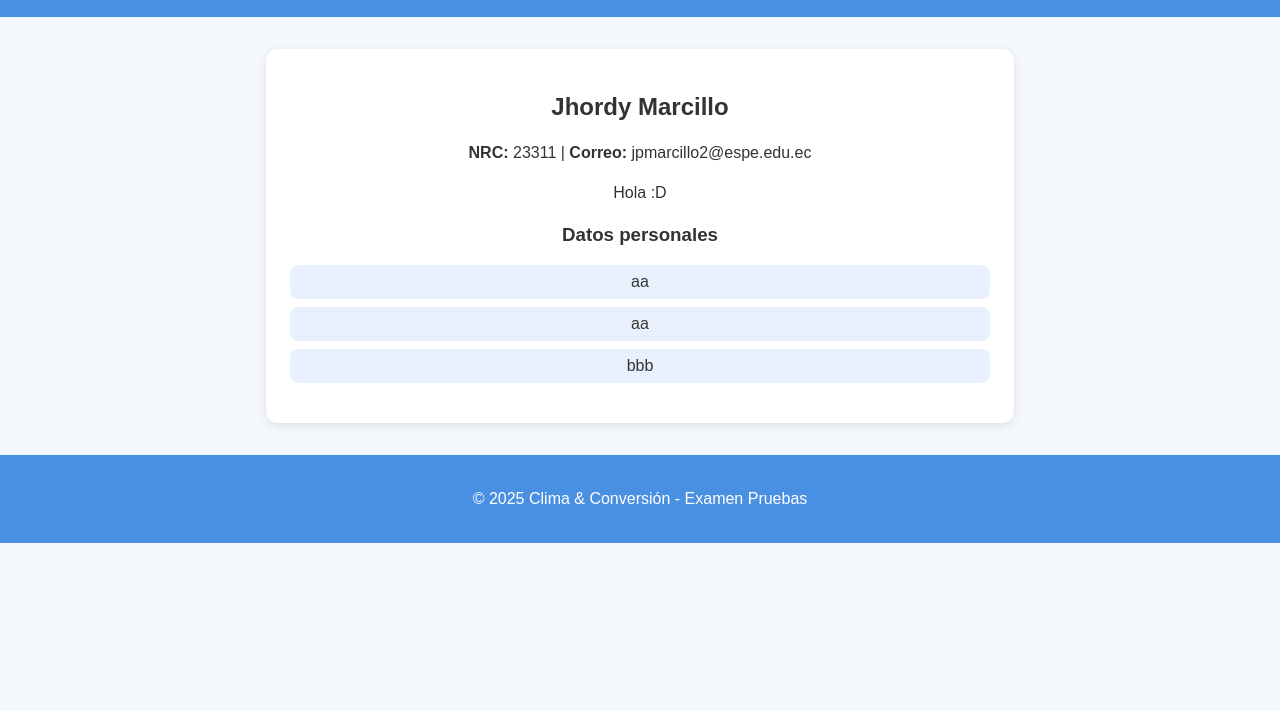
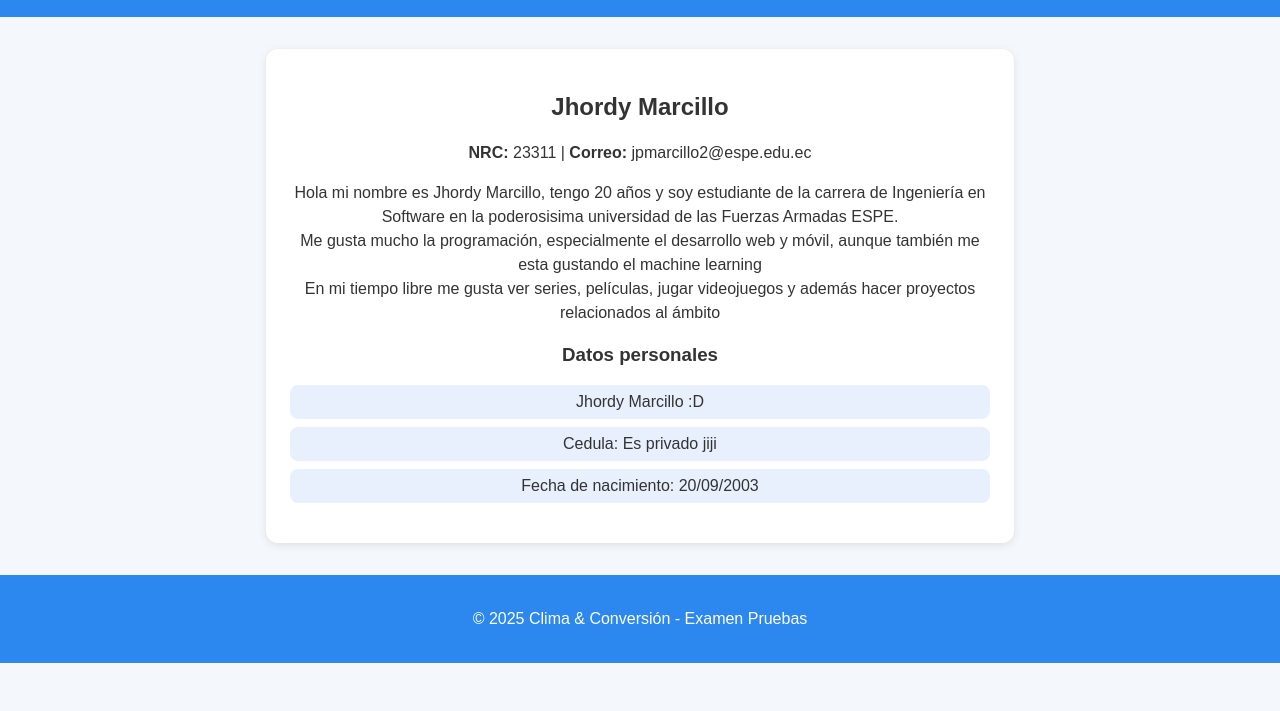
Before and after one commit to JhordyMarcillo/ExamenPruebas, a website: page public/index.html in a window 1280 px wide. Shown: the part 89-800 px from the top of the page. Drawn offline with Linux system fonts and the light colour scheme.

Commit message:
Update Pagina

```diff
--- a/public/index.html
+++ b/public/index.html
@@ -13,7 +13,7 @@
       text-align: center;
     }
     header, footer {
-      background-color: #4a90e2;
+      background-color: #2c87ef;
       color: white;
       padding: 1rem;
     }
@@ -52,14 +52,16 @@
     <h2>Jhordy Marcillo</h2>
     <p><strong>NRC:</strong> 23311 | <strong>Correo:</strong> jpmarcillo2@espe.edu.ec</p>
     <p>
-Hola :D
+      Hola mi nombre es Jhordy Marcillo, tengo 20 años y soy estudiante de la carrera de Ingeniería en Software en la poderosisima universidad de las Fuerzas Armadas ESPE. <br>
+      Me gusta mucho la programación, especialmente el desarrollo web y móvil, aunque también me esta gustando el machine learning <br>
+      En mi tiempo libre me gusta ver series, películas, jugar videojuegos y además hacer proyectos relacionados al ámbito <br>
     </p>
 
     <h3>Datos personales</h3>
     <ul>
-      <li>aa</li>
-      <li>aa</li>
-      <li>bbb</li>
+      <li>Jhordy Marcillo :D</li>
+      <li>Cedula: Es privado jiji</li>
+      <li>Fecha de nacimiento: 20/09/2003</li>
     </ul>
   </main>
 
```
